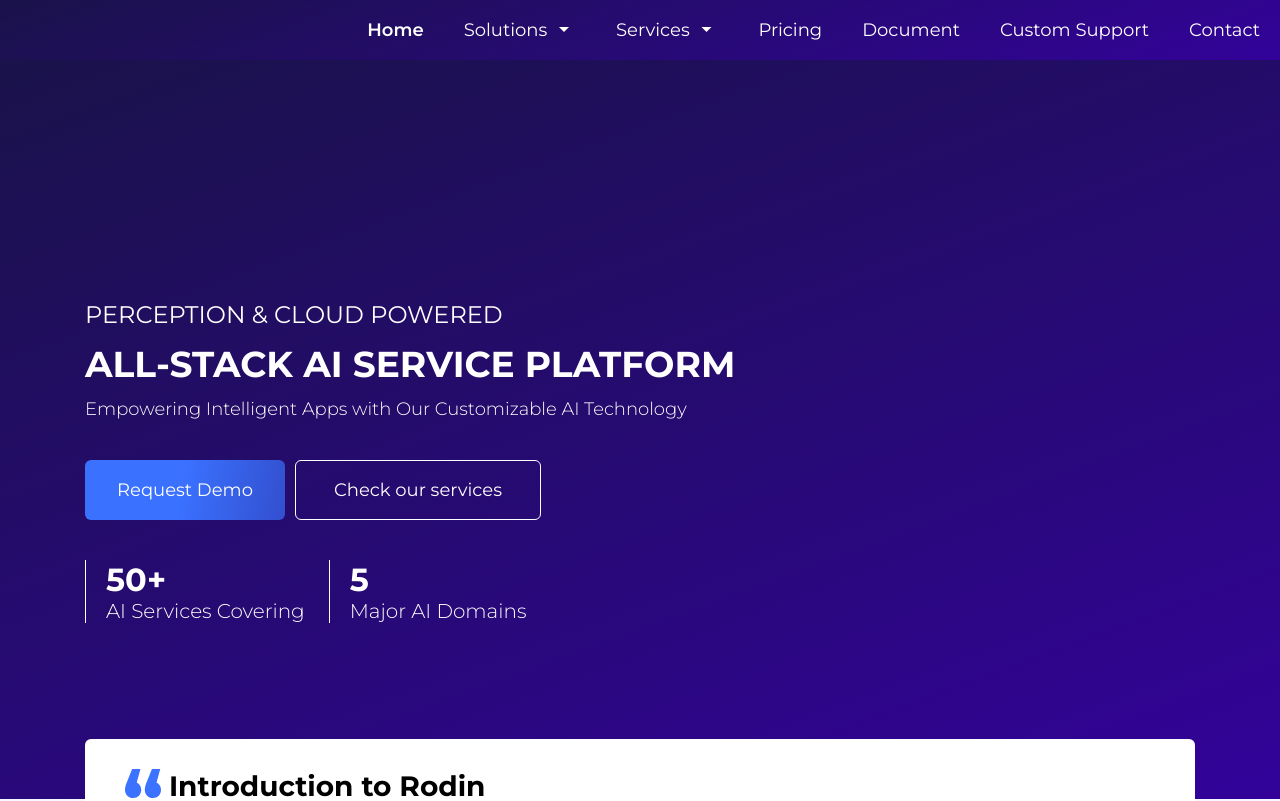
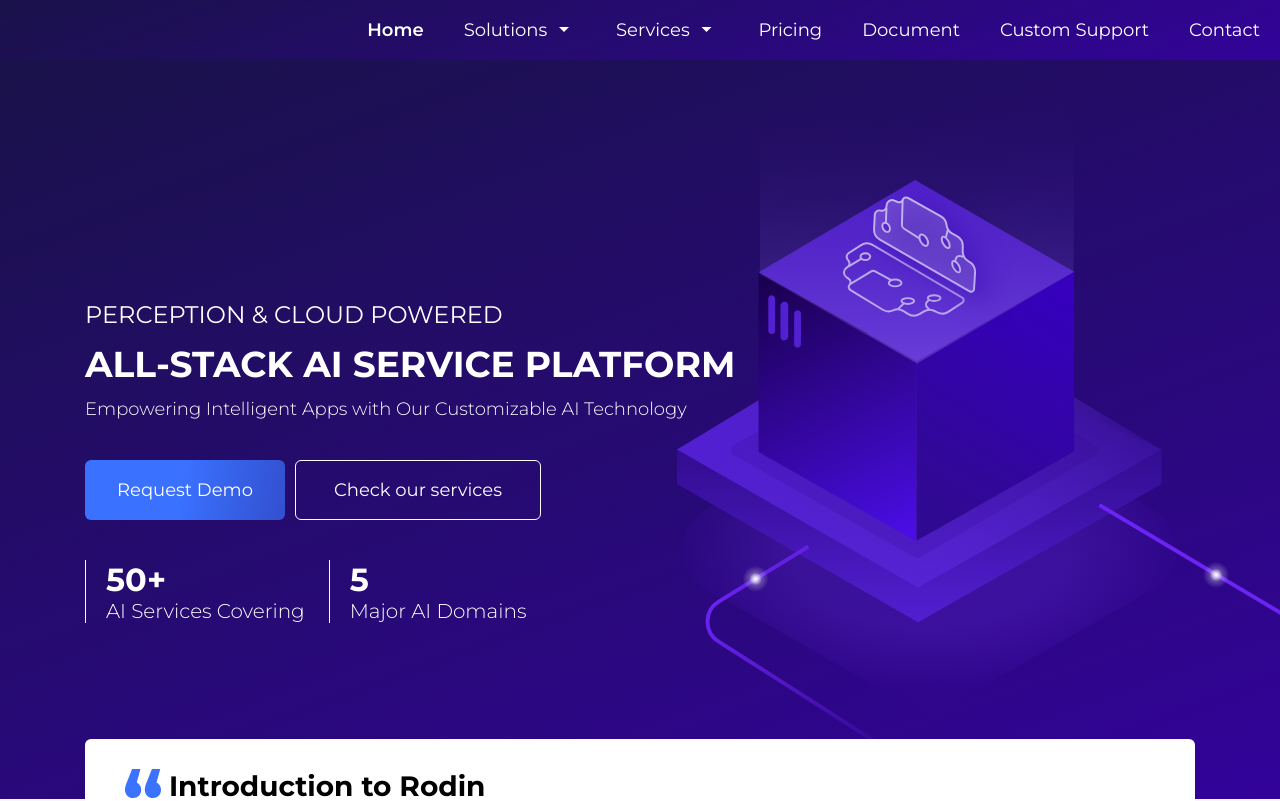
Before and after one commit to eastwillie/eastwille.github.io, a Vue app: page /#/home in a window 1280 px wide. Shown: the top 801 px of the page. Built offline with nearby package versions, Linux system fonts and the light colour scheme.

Commit message:
feat: Rodin Illustration

```diff
--- a/src/views/pages/HomePage/Index.vue
+++ b/src/views/pages/HomePage/Index.vue
@@ -26,6 +26,11 @@
           </div>
         </div>
       </div>
+      <img
+        class="illustration"
+        :src="svg.illustration"
+        alt="AI Service Illustration"
+      >
     </div>
     <div class="vision content panel">
       <div class="introduction">
@@ -175,6 +180,7 @@
 import ASA from '@/assets/images/icons/ASA.svg';
 import NLP from '@/assets/images/icons/NLP.svg';
 import VCA from '@/assets/images/icons/VCA.svg';
+import illustration from '@/assets/images/background/illustration.svg';
 
 export default {
   computed: {
@@ -189,6 +195,7 @@
         ASA,
         NLP,
         VCA,
+        illustration,
       };
     },
   },
@@ -224,12 +231,20 @@
   }
 
   .rodin {
+    position: relative;
     flex-direction: row;
     height: calc(100vh - 61px); // had to use px - due to Element UI's component used px
     min-height: calc(100vh - 61px); // had to use px - due to Element UI's component used px
     padding-top: 2.4rem;
     background: linear-gradient(339.91deg, #33029B -2.33%, #1A124B 98.52%);
     color: white;
+
+    .illustration {
+      position: absolute;
+      bottom: 0;
+      right: 0;
+      height: 95%;
+    }
 
     .labels-container {
       display: flex;
```
Also changed, not shown: src/assets/images/background/illustration.svg (added).
